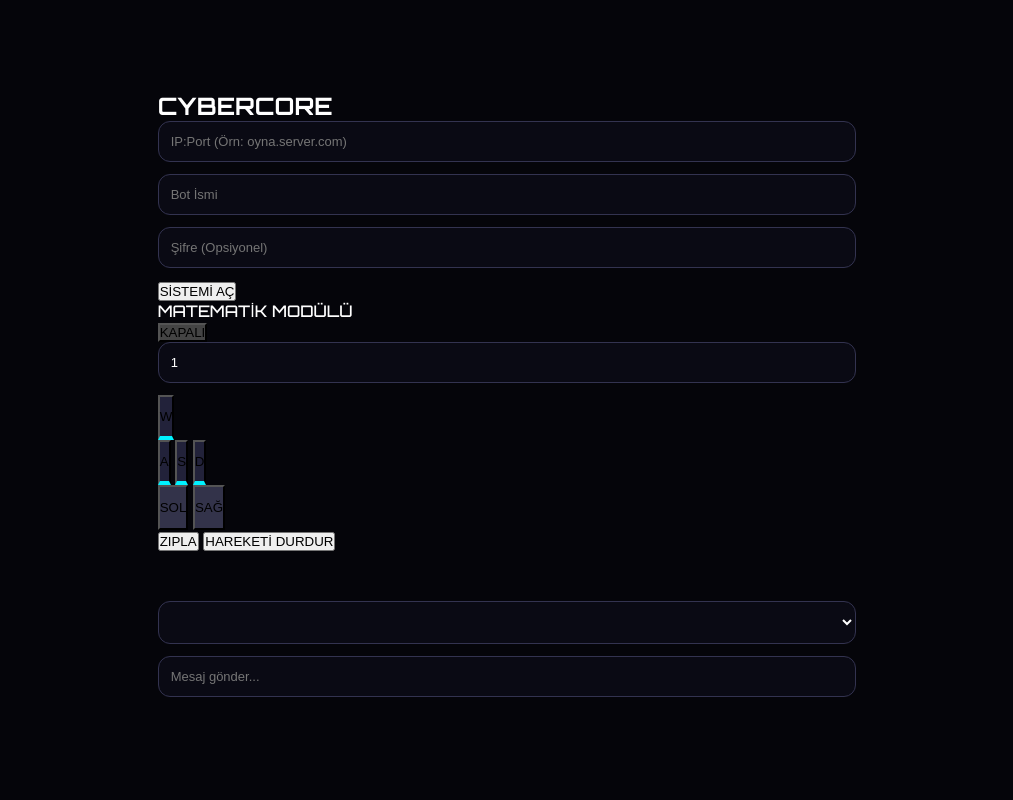
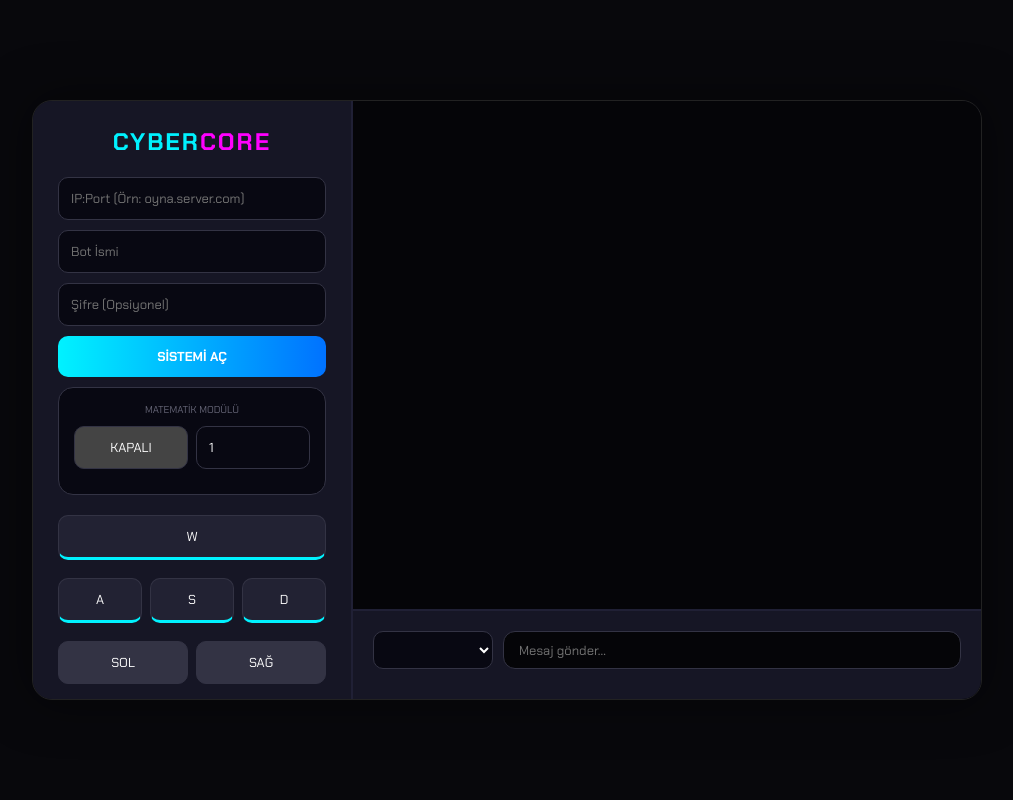
Before and after one commit to Sunay16018/Afk-Client, a website: page index.html in a window 1280 px wide. Shown: the whole page, without its empty margins (133-1146 px from the left). Drawn offline with nearby package versions, Linux system fonts and the light colour scheme; no server answers.

Commit message:
Update style.css

```diff
--- a/style.css
+++ b/style.css
@@ -1,34 +1,35 @@
-@import url('https://fonts.googleapis.com/css2?family=Orbitron:wght@500;700&display=swap');
+@import url('https://fonts.googleapis.com/css2?family=Chakra+Petch:wght@400;700&display=swap');
+* { box-sizing: border-box; margin: 0; padding: 0; font-family: 'Chakra Petch', sans-serif; }
+body { background: #08080c; height: 100vh; display: flex; align-items: center; justify-content: center; color: #fff; overflow: hidden; }
 
-* { box-sizing: border-box; margin: 0; padding: 0; }
-body { background: #05050a; height: 100vh; display: flex; align-items: center; justify-content: center; font-family: 'Orbitron', sans-serif; color: #fff; }
+.app { width: 950px; height: 600px; background: #11111d; border-radius: 20px; display: flex; border: 1px solid #222; box-shadow: 0 0 50px rgba(0,0,0,0.5); overflow: hidden; }
+.sidebar { width: 320px; background: #161625; padding: 25px; border-right: 2px solid #202035; overflow-y: auto; }
+.title { text-align: center; margin-bottom: 20px; color: #00f2ff; letter-spacing: 2px; }
+.title span { color: #ff00ff; }
 
-.app-window { width: 940px; height: 620px; background: #0f0f1a; border-radius: 25px; display: flex; overflow: hidden; border: 2px solid #22223a; box-shadow: 0 0 60px rgba(0,242,255,0.15); }
+input, select, button { width: 100%; padding: 12px; margin-bottom: 10px; background: #080812; border: 1px solid #334; color: #fff; border-radius: 10px; font-size: 13px; outline: none; }
+#start-btn { background: linear-gradient(90deg, #00f2ff, #0072ff); border: none; font-weight: bold; cursor: pointer; transition: 0.3s; }
+#start-btn:hover { filter: brightness(1.2); }
 
-.left-bar { width: 320px; background: #151525; padding: 25px; border-right: 2px solid #22223a; overflow-y: auto; }
-.glow-title { text-align: center; margin-bottom: 25px; font-size: 26px; color: #00f2ff; text-shadow: 0 0 15px #00f2ff; }
-.glow-title span { color: #ff00ff; }
-
-input, select, .left-bar button { width: 100%; padding: 12px; margin-bottom: 12px; background: #0a0a14; border: 1px solid #333350; color: #fff; border-radius: 12px; font-size: 13px; outline: none; }
-.primary-btn { background: linear-gradient(90deg, #00f2ff, #0072ff); border: none; font-weight: bold; cursor: pointer; }
-
-.math-module { background: #0a0a14; padding: 15px; border-radius: 18px; border: 1px solid #333350; margin-bottom: 20px; }
-.math-module span { font-size: 11px; display: block; text-align: center; color: #777; margin-bottom: 10px; }
+.math-box { background: #080812; padding: 15px; border-radius: 15px; margin-bottom: 20px; border: 1px solid #334; }
+.math-box p { font-size: 10px; color: #667; text-align: center; margin-bottom: 10px; }
 .on { background: #00ff88 !important; color: #000; font-weight: bold; }
 .off { background: #444 !important; }
 
-.move-controls { display: flex; flex-direction: column; gap: 8px; }
-.row { display: flex; gap: 8px; }
-.m-btn { background: #22223a; border-bottom: 4px solid #00f2ff !important; cursor: pointer; height: 45px; }
-.g-btn { background: #33334a !important; flex: 1; height: 45px; cursor: pointer; }
-.jump-btn { background: #0055ff !important; border: none !important; height: 45px; cursor: pointer; font-weight: bold; }
-.stop-btn { background: #ff4757 !important; border: none !important; height: 45px; cursor: pointer; font-weight: bold; }
+.movement { display: flex; flex-direction: column; gap: 8px; }
+.flex { display: flex; gap: 8px; }
+.m-btn { background: #223; border-bottom: 3px solid #00f2ff !important; cursor: pointer; }
+.g-btn { background: #334 !important; flex: 1; cursor: pointer; }
+.blue-btn { background: #0055ff !important; border: none; font-weight: bold; }
+.red-btn { background: #ff4757 !important; border: none; font-weight: bold; }
 
-.console-box { flex: 1; display: flex; flex-direction: column; background: #07070c; }
-#logs { flex: 1; padding: 25px; overflow-y: auto; font-family: 'Courier New', monospace; font-size: 14px; white-space: pre-wrap; }
-.footer { height: 100px; padding: 25px; background: #151525; display: flex; gap: 15px; border-top: 2px solid #22223a; }
-#chat-in { flex: 1; background: #07070c !important; border-radius: 15px; padding-left: 20px; font-size: 15px; }
-#bot-sel { width: 130px; border-radius: 15px; }
+.console { flex: 1; display: flex; flex-direction: column; background: #050508; }
+#logs { flex: 1; padding: 20px; overflow-y: auto; font-family: monospace; font-size: 14px; }
+#logs p { margin-bottom: 8px; border-bottom: 1px solid #112; padding-bottom: 4px; }
 
-.bot-tag { background: #0a0a14; padding: 12px; border-radius: 12px; display: flex; justify-content: space-between; margin-top: 10px; border-left: 4px solid #ff00ff; }
-.bot-tag button { width: auto; background: none; border: none; color: #ff4757; font-weight: bold; cursor: pointer; margin: 0; }
+.chat-bar { height: 90px; padding: 20px; background: #161625; display: flex; gap: 10px; border-top: 2px solid #202035; }
+#chat-msg { flex: 1; background: #050508 !important; border-radius: 12px; padding-left: 15px; }
+#active-bot-select { width: 120px; }
+
+.bot-card { background: #080812; padding: 10px; border-radius: 10px; display: flex; justify-content: space-between; margin-top: 10px; border-left: 4px solid #ff00ff; }
+.bot-card button { width: auto; background: none; border: none; color: #ff4757; font-weight: bold; cursor: pointer; }
```
